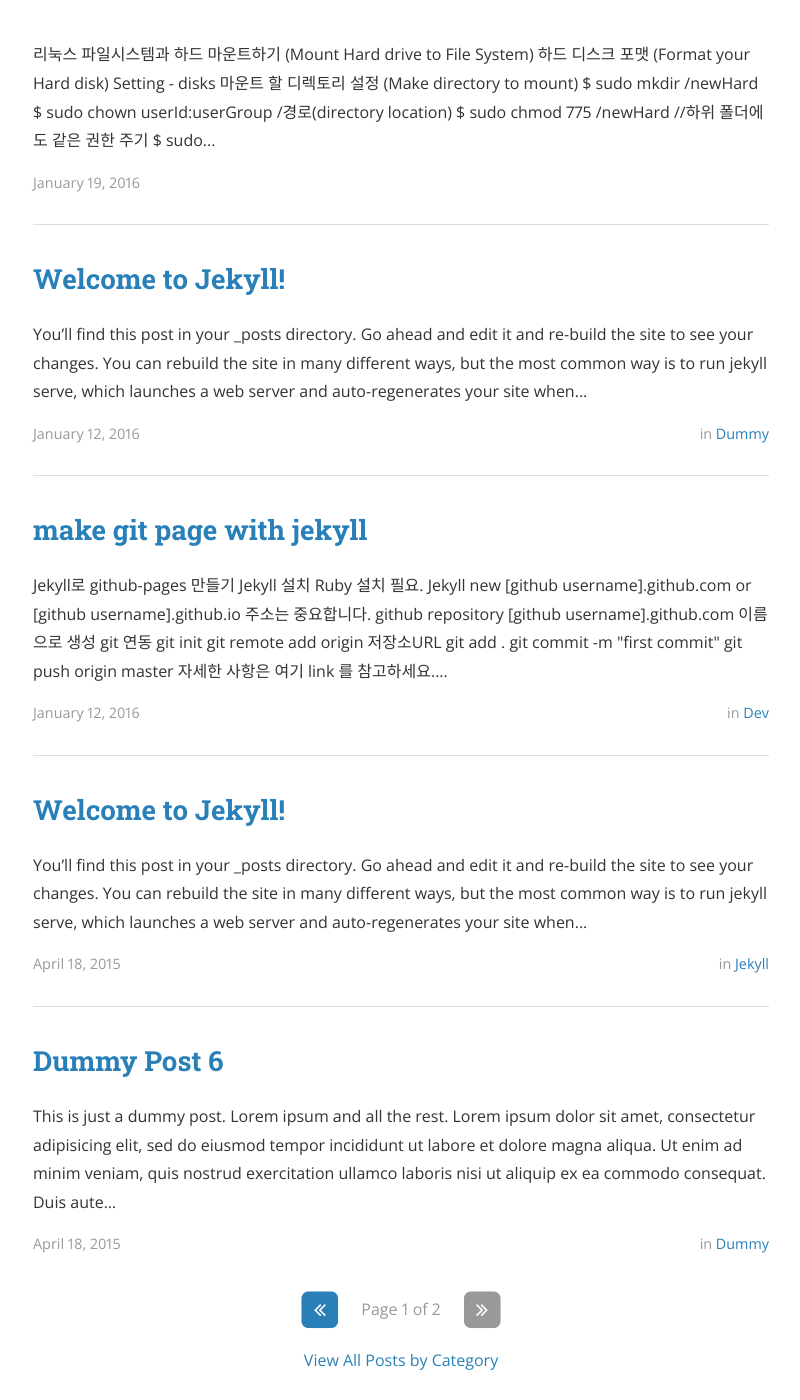
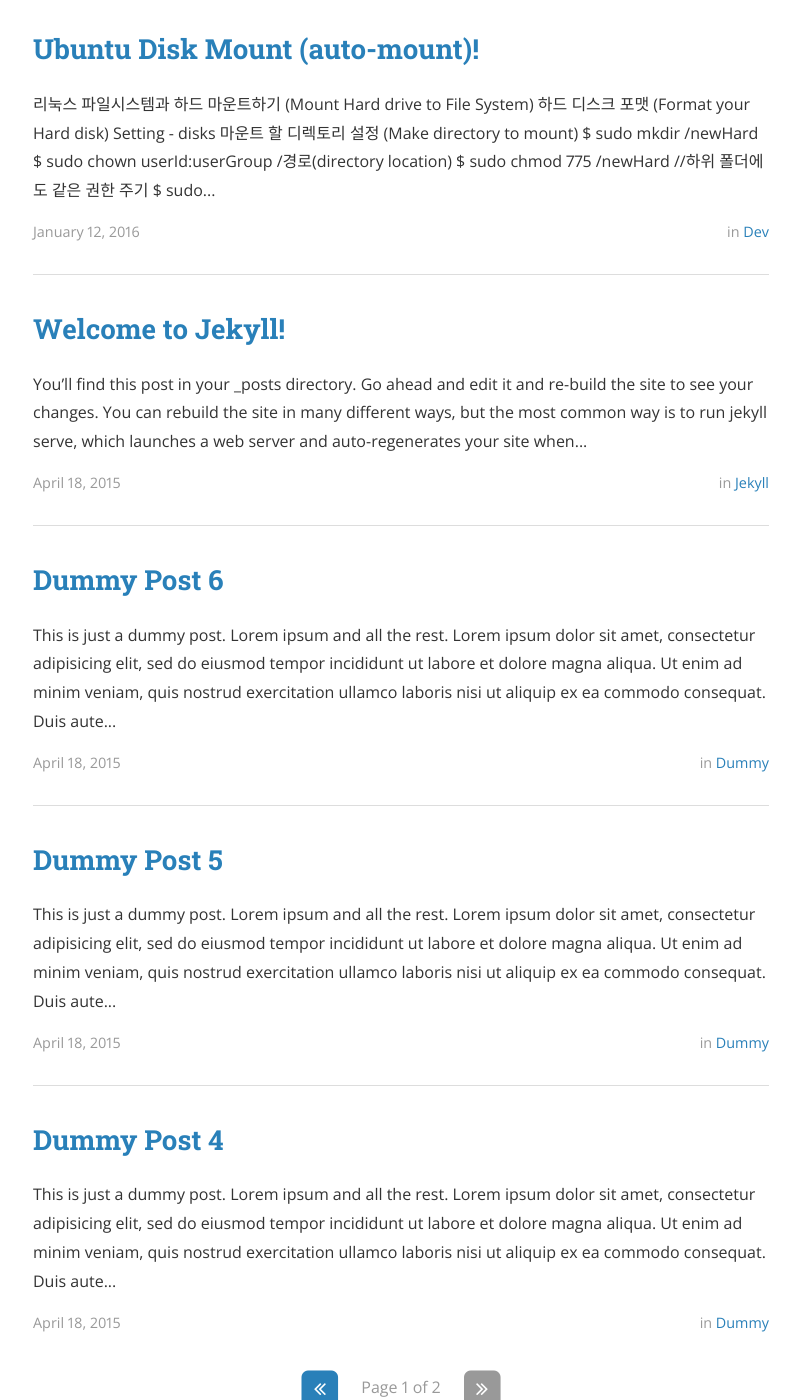
Before and after one commit to sooyoung32/sooyoung32.github.com, a Jekyll site: the page built from index.html, in a window 1280 px wide and 1400 px high, scrolled down 511 px. Shown: the whole window, without its empty margins (239-1039 px from the left). Built offline with Jekyll 4.4.1, drawn with Linux system fonts in a browser that asks for light colours; nearby versions of some CDN libraries; the list of posts is cut into pages by our own code; a style sheet for code colours, icons or effects is not loaded; some of the changed text lies outside the part shown.

Commit message:
test theme

````diff
--- a/_config.yml
+++ b/_config.yml
@@ -7,17 +7,17 @@ exclude:
   - "/vendor/"
 
 # Site settings
-title: Centrarium
-subtitle: "A simple yet classy theme for your Jekyll website or blog"
-email: blcentra@gmail.com
-name: Ben Centra
+title: Lucky You!
+subtitle: "Sooyoung's dev & others blog"
+email: sooyoung32@gmail.com
+name: Sooyoung Park
 description: >
   A simple yet classy theme for your Jekyll website or blog.
 # Base URL of site (i.e. /blog). It should always start with a slash,
 # and never end with a slash. Set it to a blank value if hosting at the
 # root of your server.
-baseurl: "/centrarium" # the subpath of your site, e.g. /blog/
-url: "http://bencentra.github.io" # the base hostname & protocol for your site
+baseurl: "" # the subpath of your site, e.g. /blog/
+url: "http://sooyoung32.github.io" # the base hostname & protocol for your site
 cover: "/assets/header_image.jpg"
 logo: "/assets/logo.png"
 
@@ -51,6 +51,9 @@ descriptions:
   - cat: dummy
     desc: "Just some placeholder posts, lorem ipsum and the rest."
 
+  - cat: dev
+    desc: "dev posts"
+
 # Social icons and sharing options
 #
 # Social settings are used in two places:
@@ -70,27 +73,27 @@ social:
   - name: Twitter
     icon: twitter
     username: TheBenCentra
-    url: https://twitter.com/TheBenCentra
+    url: https://twitter.com/sooyoung32
     desc: Follow me on Twitter
     share: true
 
   - name: Facebook
     icon: facebook
-    username: thebencentra
+    username: Sooyoung Park
     url:
     desc: Friend me on Facebook
     share: true
 
   - name: GitHub
     icon: github
-    username: bencentra
-    url: https://github.com/bencentra
+    username: sooyoung32
+    url: https://github.com/sooyoung32
     desc: Fork me on GitHub
     share: false
 
   - name: LinkedIn
     icon: linkedin
-    username: Ben Centra
+    username: sooyoung32
     url: https://www.linkedin.com/pub/ben-centra/47/769/60a
     desc: Connect with me on LinkedIn
     share: true
--- a/_posts/2016-01-12-make-git-page-with-jekyll.md
+++ /dev/null
@@ -1,24 +0,0 @@
----
-layout: post
-title:  "make git page with jekyll"
-date:   2016-01-12 10:05:16 +0900
-author: Sooyoung
-categories: dev
-tags: jekyll github-pages
----
-
-#### Jekyll로 github-pages 만들기
-1. Jekyll 설치
- *	Ruby 설치 필요.
-2. Jekyll new [github username].github.com or [github username].github.io
-	* 주소는 중요합니다.
-3. github repository [github username].github.com 이름으로 생성
-4. git 연동
-```
-git init
-git remote add origin 저장소URL
-git add .
-git commit -m "first commit"
-git push origin master
-```
-자세한 사항은 [여기 link](http://nolboo.github.io/blog/2013/10/15/free-blog-with-github-jekyll) 를 참고하세요.
--- a/_posts/2016-01-12-welcome-to-jekyll.markdown
+++ /dev/null
@@ -1,29 +0,0 @@
----
-layout: post
-title:  "Welcome to Jekyll!"
-date:   2016-01-12 10:05:16 +0900
-categories: jekyll update
-author: Sooyoung
-categories: dummy
-tags: jekyll github-pages
----
----
-You’ll find this post in your `_posts` directory. Go ahead and edit it and re-build the site to see your changes. You can rebuild the site in many different ways, but the most common way is to run `jekyll serve`, which launches a web server and auto-regenerates your site when a file is updated.
-
-To add new posts, simply add a file in the `_posts` directory that follows the convention `YYYY-MM-DD-name-of-post.ext` and includes the necessary front matter. Take a look at the source for this post to get an idea about how it works.
-
-Jekyll also offers powerful support for code snippets:
-
-{% highlight ruby %}
-def print_hi(name)
-  puts "Hi, #{name}"
-end
-print_hi('Tom')
-#=> prints 'Hi, Tom' to STDOUT.
-{% endhighlight %}
-
-Check out the [Jekyll docs][jekyll-docs] for more info on how to get the most out of Jekyll. File all bugs/feature requests at [Jekyll’s GitHub repo][jekyll-gh]. If you have questions, you can ask them on [Jekyll Talk][jekyll-talk].
-
-[jekyll-docs]: http://jekyllrb.com/docs/home
-[jekyll-gh]:   https://github.com/jekyll/jekyll
-[jekyll-talk]: https://talk.jekyllrb.com/
````
Also changed, not shown: _posts/2016-01-11-mount-disk.markdown (renamed from _posts/2016-01-12-mount-disk.md, +4 -5 lines), Gemfile.lock (added).
